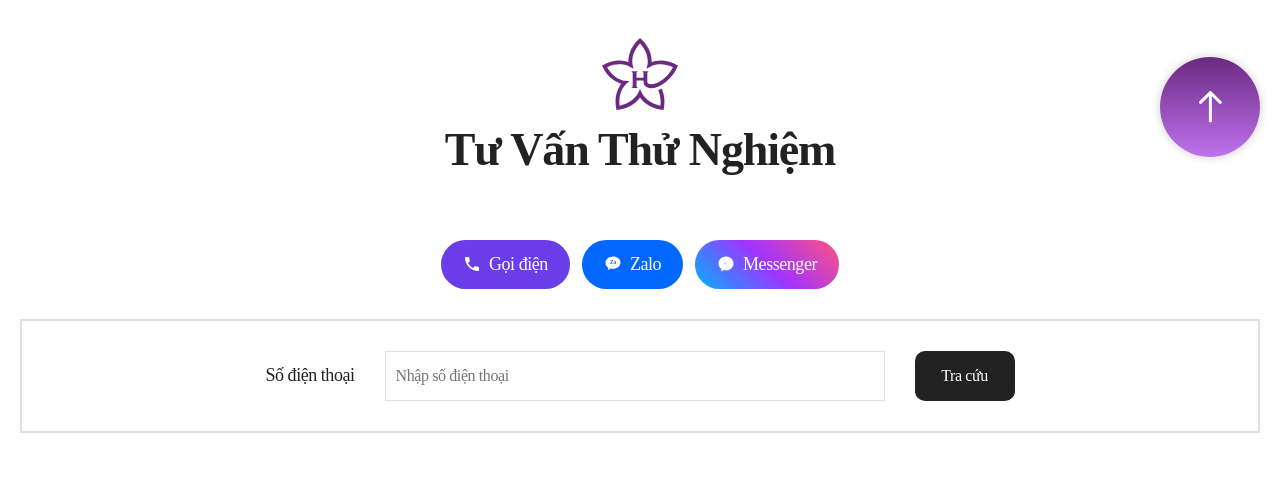
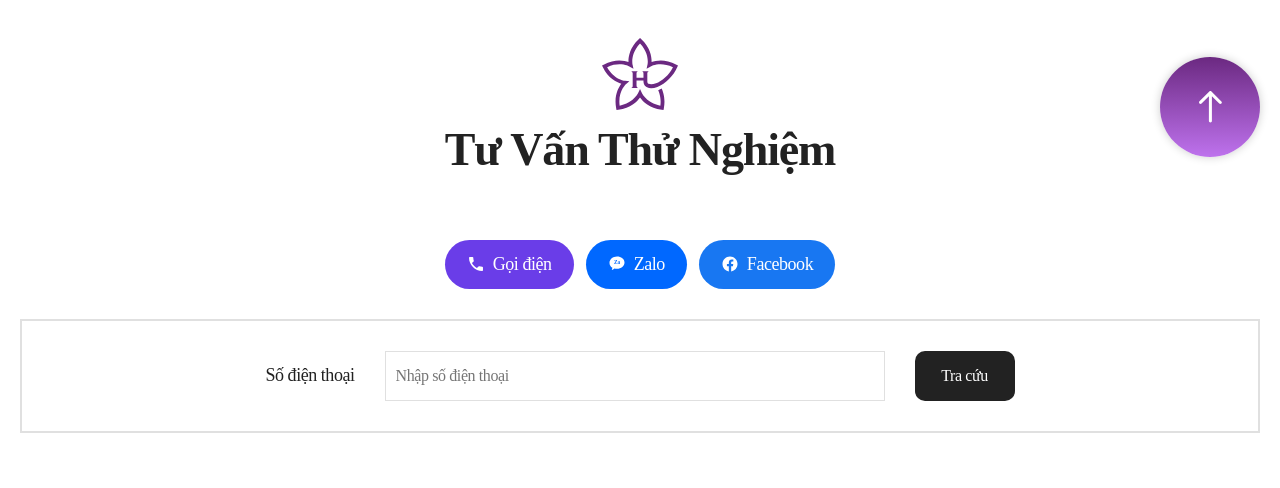
Before and after one commit to Kojinhyeok/clinical-trial-backend-vn, a Spring Boot app: page /req/req2.html in a window 1280 px wide. Shown: the part 623-1111 px from the top of the page. Run offline with Spring Boot 4, Linux system fonts and the light colour scheme; data that the repository does not hold is empty; some of the project's set-up classes (security, data sources, template engines, error pages and the like) are left out, and stand-ins take their place; some libraries are stand-ins or nearby versions; some web fonts are replaced.

Commit message:
req2: Zalo/Facebook 상담 채널 링크 연결

```diff
--- a/src/main/resources/static/req/req2.html
+++ b/src/main/resources/static/req/req2.html
@@ -46,26 +46,18 @@
                     </svg>
                     Gọi điện
                 </a>
-                <a href="#" target="_blank" class="contact_btn zalo" style="display: flex; align-items: center; gap: 8px; padding: 12px 22px; border-radius: 30px; background: #0068ff; color: #fff; text-decoration: none; font-weight: 500;">
+                <a href="https://zalo.me/0815486961" target="_blank" class="contact_btn zalo" style="display: flex; align-items: center; gap: 8px; padding: 12px 22px; border-radius: 30px; background: #0068ff; color: #fff; text-decoration: none; font-weight: 500;">
                     <svg width="18" height="18" viewBox="0 0 24 24" fill="none" xmlns="http://www.w3.org/2000/svg">
                         <path d="M12 2C6.5 2 2 5.8 2 10.5C2 13.2 3.5 15.6 5.9 17.1C5.7 17.9 5.2 19.4 5.1 19.8C5 20.2 5.2 20.2 5.5 20C5.7 19.9 7.7 18.5 8.6 17.9C9.7 18.2 10.8 18.4 12 18.4C17.5 18.4 22 14.6 22 9.9C22 5.2 17.5 2 12 2Z" fill="white"/>
                         <text x="12" y="12.5" font-size="7" font-weight="bold" fill="#0068ff" text-anchor="middle" font-family="Arial">Za</text>
                     </svg>
                     Zalo
                 </a>
-                <a href="#" target="_blank" class="contact_btn messenger" style="display: flex; align-items: center; gap: 8px; padding: 12px 22px; border-radius: 30px; background: linear-gradient(45deg, #00b2ff, #a033ff, #ff5280); color: #fff; text-decoration: none; font-weight: 500;">
+                <a href="https://www.facebook.com/humanskinvn" target="_blank" class="contact_btn facebook" style="display: flex; align-items: center; gap: 8px; padding: 12px 22px; border-radius: 30px; background: #1877f2; color: #fff; text-decoration: none; font-weight: 500;">
                     <svg width="18" height="18" viewBox="0 0 24 24" fill="none" xmlns="http://www.w3.org/2000/svg">
-                        <path d="M12 2C6.5 2 2 6.1 2 11.2C2 14 3.4 16.5 5.6 18.2V22L9 20.1C9.9 20.4 10.9 20.5 12 20.5C17.5 20.5 22 16.4 22 11.2C22 6.1 17.5 2 12 2Z" fill="white"/>
-                        <path d="M6.5 14.2L10 10.5L12.7 12.8L16.7 8.5L13 12.3L10.2 10L6.5 14.2Z" fill="url(#msg_gradient)"/>
-                        <defs>
-                            <linearGradient id="msg_gradient" x1="6.5" y1="8.5" x2="16.7" y2="14.2">
-                                <stop offset="0%" stop-color="#00b2ff"/>
-                                <stop offset="50%" stop-color="#a033ff"/>
-                                <stop offset="100%" stop-color="#ff5280"/>
-                            </linearGradient>
-                        </defs>
+                        <path d="M22 12.06C22 6.5 17.52 2 12 2S2 6.5 2 12.06C2 17.06 5.66 21.21 10.44 21.95V14.96H7.9V12.06H10.44V9.85C10.44 7.34 11.93 5.96 14.21 5.96C15.31 5.96 16.46 6.15 16.46 6.15V8.62H15.19C13.95 8.62 13.56 9.39 13.56 10.18V12.06H16.34L15.89 14.96H13.56V21.95C18.34 21.21 22 17.06 22 12.06Z" fill="white"/>
                     </svg>
-                    Messenger
+                    Facebook
                 </a>
             </div>
             <div class="content">
```
